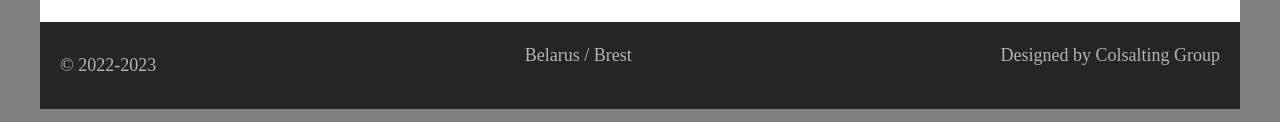
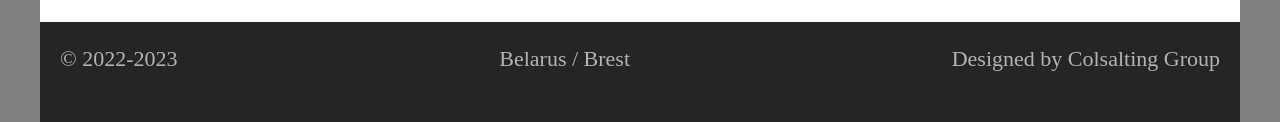
Before and after one commit to VitaliNesteruk/HTML-Training, a plain HTML site: page index.html in a window 1280 px wide. Shown: the part 1358-1480 px from the top of the page. Drawn offline with Linux system fonts and the light colour scheme.

Commit message:
Correct footer to center

```diff
--- a/css/main.css
+++ b/css/main.css
@@ -160,7 +160,7 @@ footer {
     width: 1200px;
     margin-left: auto;
     margin-right: auto;
-    min-height: 80px;
+    min-height: 100px;
     padding: 20px;
 }
  .container-footer {
@@ -169,5 +169,9 @@ footer {
     height: 100%;
     align-items: center;
     color:rgb(182, 179, 179);
-    font-size: large;
- }
+    font-size: 22px;
+}
+
+.container-footer p {
+    margin-bottom: 0px;
+}
```
